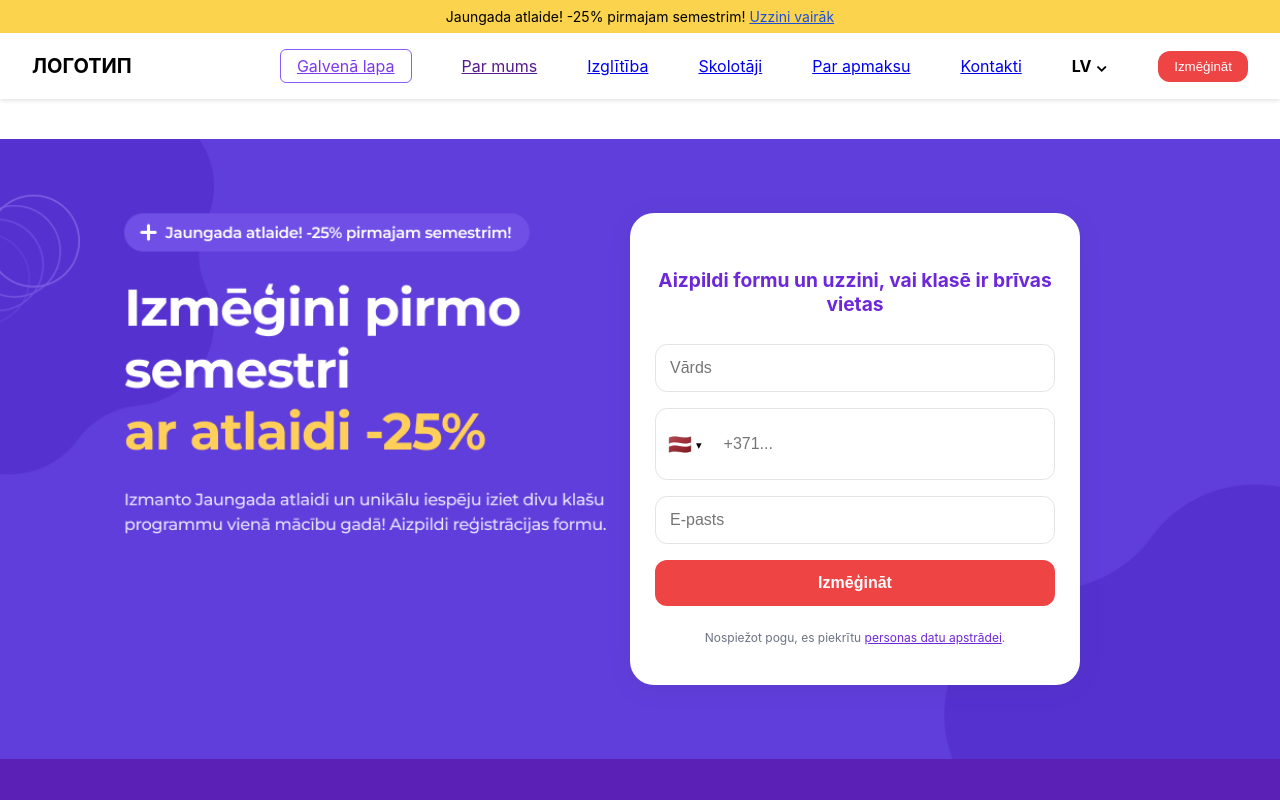
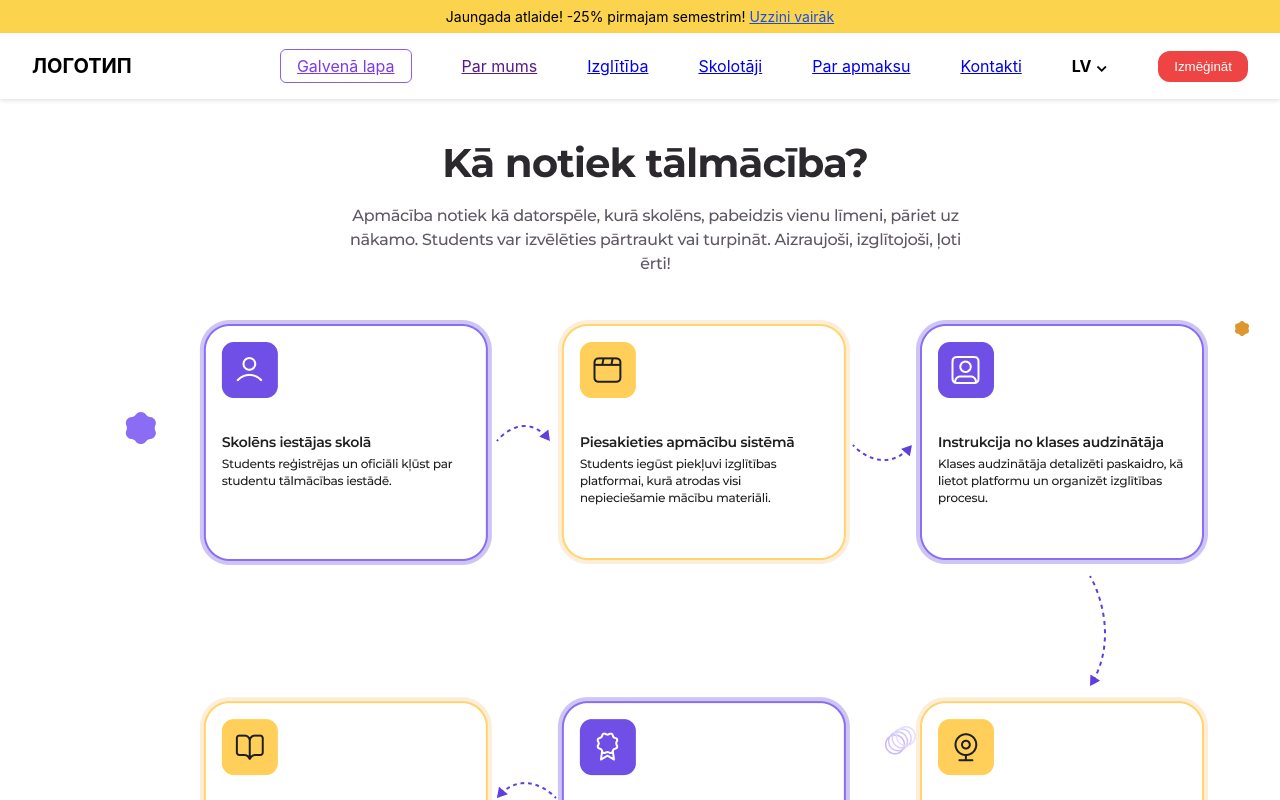
Before and after one commit to Fek1r/OnlineScool, a React (Create React App) app: page /educ in a window 1280 px wide. Shown: the top 800 px of the page. Built offline with nearby package versions, Linux system fonts and the light colour scheme.

Commit message:
Create Done Version Education Pages

```diff
--- a/public/index.html
+++ b/public/index.html
@@ -4,6 +4,11 @@
     <meta charset="UTF-8" />
     <meta name="viewport" content="width=device-width, initial-scale=1.0" />
     <title>Online School</title>
+    <style>
+      #root {
+        width: 100vw !important;
+      }
+    </style>
   </head>
   <body>
     <noscript>Šai lapai nepieciešams JavaScript!</noscript>
--- a/src/App.jsx
+++ b/src/App.jsx
@@ -6,6 +6,7 @@ import Home from './pages/Home/Home';
 import Pay from './pages/Pay/Pay';
 import Teach from './pages/Teach/Teach';
 import Educ from './pages/Educ/Educ';
+import Contact from './pages/Contact/Contact';
 
 function App() {
   return (
@@ -16,6 +17,7 @@ function App() {
           <Route path="/pay" element={<Pay />} />
           <Route path="/teach" element={<Teach />} />
           <Route path="/educ" element={<Educ />} />
+          <Route path="/contact" element={<Contact />} />
         </Routes>
       <Footer />
     </Router>
--- a/src/components/Layout.css
+++ b/src/components/Layout.css
@@ -64,7 +64,7 @@
   background-color: #5b21b6;
   color: white;
   padding: 40px 32px;
-  width: 97%;
+  width: AUTO;
 }
 
 .footer-top {
--- a/src/pages/Educ/Educ.css
+++ b/src/pages/Educ/Educ.css
@@ -1,3 +1,12 @@
+.title-eduation{
+  margin-top:5vh;
+  margin-left:27%;
+}
+.map-eduation{
+  margin-top:2vh;
+  margin-left:8%;
+}
+
 .cta {
     margin-top: 5vh;
     background-color:#f9f9f9;; /* путь к твоему фону */
--- a/src/pages/Educ/Educ.jsx
+++ b/src/pages/Educ/Educ.jsx
@@ -4,6 +4,15 @@ import './Educ.css';
 const Educ = () => {
   return (
     <div className="educ">
+      <section className = "education">
+        <div className = "title-eduation">
+          <img src="/img_educ/titleEduc.png" alt="title" />
+        </div>
+        <div className = "map-eduation">
+          <img src="/img_educ/map_educ.png" alt="map" />
+        </div>
+
+      </section>
 
       {/* Call to Action */}
       <section className="cta">
--- a/src/pages/Home/Home.css
+++ b/src/pages/Home/Home.css
@@ -1,7 +1,7 @@
 .home {
     font-family: Arial, sans-serif;
     color: #111;
-    background-color: #f9f9f9;
+    background-color: white ;
   }
 
   /* ==== HERO ==== */
@@ -11,7 +11,7 @@
     align-items: center;
     justify-content: space-between;
     padding: 20px 250px;
-    background-color: #f9f9f9;
+    background-color: white;
   }
 
   .hero-content {
@@ -76,7 +76,7 @@
   .stats {
     display: flex;
     justify-content: space-around;
-    background-color: #f9f9f9;
+    background-color: white;
     color: white;
     padding: 40px 20px;
     text-align: center;
@@ -95,7 +95,7 @@
 /* ==== BENEFITS ==== */
 .benefits {
   margin: 0;
-  background-color: #f9f9f9;
+  background-color: white;
   padding: 0 12px;
 
 }
```
Also changed, not shown: public/img_educ/map_educ.png (added), public/img_educ/titleEduc.png (added), src/pages/Contact/Contact.css (added), src/pages/Contact/Contact.jsx (added).
